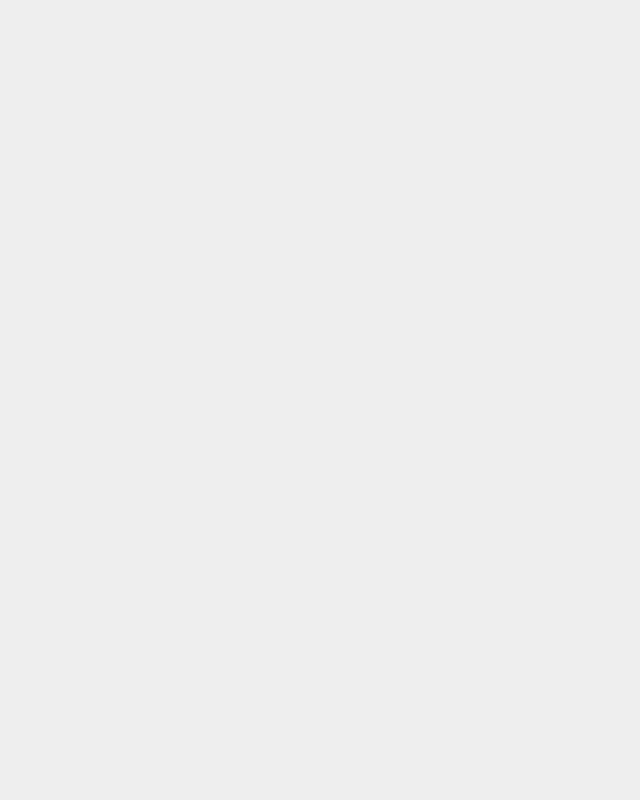
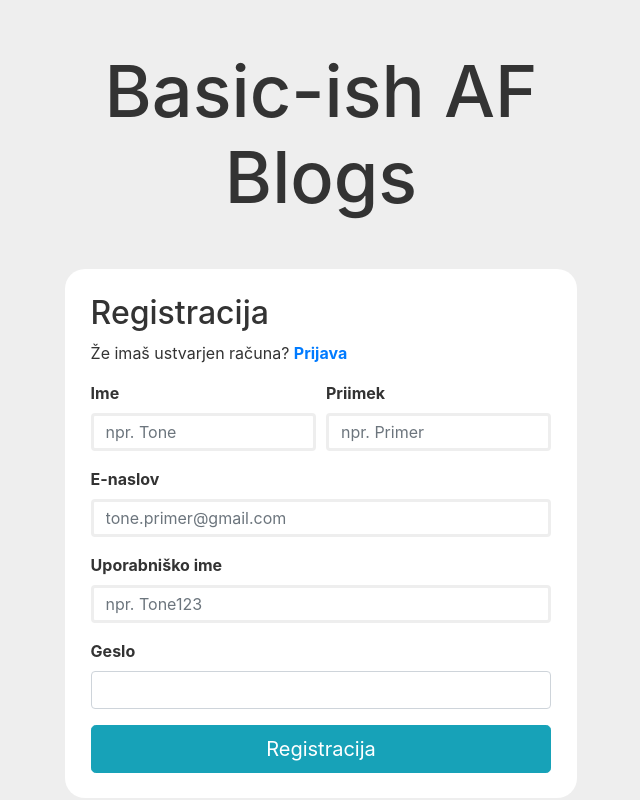
Before and after one commit to gale8/BlogAppDevleet, an Angular app in the folder blog-app/: page /registracija in a window 1280 px wide. Before the commit this address led to /. Shown: the whole page, without its empty margins (319-959 px from the left). Built offline with nearby package versions, Linux system fonts and the light colour scheme.

Commit message:
Implementacija zaslonske maske REGISTRACIJA.

```diff
--- a/blog-app/src/app/app-routing.module.ts
+++ b/blog-app/src/app/app-routing.module.ts
@@ -1,9 +1,11 @@
 import { NgModule } from '@angular/core';
 import { RouterModule, Routes } from '@angular/router';
 import {PrijavaComponent} from "./prijava/prijava.component";
+import {RegistracijaComponent} from "./registracija/registracija.component";
 
 const routes: Routes = [
-  {path:'prijava', component: PrijavaComponent}
+  {path:'prijava', component: PrijavaComponent},
+  {path:'registracija', component: RegistracijaComponent}
 ];
 
 @NgModule({
--- a/blog-app/src/app/app.module.ts
+++ b/blog-app/src/app/app.module.ts
@@ -5,11 +5,13 @@ import { AppRoutingModule } from './app-routing.module';
 import { AppComponent } from './app.component';
 import { PrijavaComponent } from './prijava/prijava.component';
 import {ReactiveFormsModule, FormsModule} from "@angular/forms";
+import { RegistracijaComponent } from './registracija/registracija.component';
 
 @NgModule({
   declarations: [
     AppComponent,
-    PrijavaComponent
+    PrijavaComponent,
+    RegistracijaComponent
   ],
     imports: [
         BrowserModule,
--- a/blog-app/src/app/prijava/prijava.component.html
+++ b/blog-app/src/app/prijava/prijava.component.html
@@ -4,14 +4,14 @@
 <!-- PRIJAVA FORM -->
 <form class="zacetni-obrazec mt-5" (ngSubmit)="prijava()">
   <h2>Prijava</h2>
-  <p>Še nimaš ustvarjenega računa? <b><a routerLink="/prijava">Registracija</a></b></p>
+  <p>Še nimaš ustvarjenega računa? <b><a routerLink="/registracija">Registracija</a></b></p>
   <div class="form-group">
     <label for="email"><b>E-naslov</b></label>
     <input id="email" class="form-control vnosno-polje" type="text" name="email" placeholder="tone.primer@gmail.com" [(ngModel)]="prijavaPodatki.email" required/>
   </div>
   <div class="form-group">
     <label for="geslo"><b>Geslo</b></label>
-    <input id="geslo" class="form-control" type="text" name="geslo" placeholder="geslo" [(ngModel)]="prijavaPodatki.geslo" required/>
+    <input id="geslo" class="form-control" type="text" name="geslo" [(ngModel)]="prijavaPodatki.geslo" required/>
   </div>
   <button type="submit" class="btn btn-lg btn-info" style="width: 100%">Prijava</button>
 </form>
--- /dev/null
+++ b/blog-app/src/app/registracija/registracija.component.html
@@ -0,0 +1,34 @@
+<!-- GLAVNI NASLOV -->
+<h1 class="mt-5 glavni-naslov">{{naslov}}</h1>
+
+<!-- REGISTRACIJA FORM -->
+<form class="zacetni-obrazec mt-5" (ngSubmit)="registracija()">
+
+  <h2>Registracija</h2>
+  <p>Že imaš ustvarjen računa? <b><a routerLink="/prijava">Prijava</a></b></p>
+
+  <div class="form-row mb-3">
+    <div class="col">
+      <label for="ime"><b>Ime</b></label>
+      <input id="ime" class="form-control vnosno-polje" type="text" name="ime" placeholder="npr. Tone" [(ngModel)]="registracijaPodatki.ime" required/>
+    </div>
+    <div class="col">
+      <label for="priimek"><b>Priimek</b></label>
+      <input id="priimek" class="form-control vnosno-polje" type="text" name="priimek" placeholder="npr. Primer" [(ngModel)]="registracijaPodatki.priimek" required/>
+    </div>
+  </div>
+
+  <div class="form-group">
+    <label for="email"><b>E-naslov</b></label>
+    <input id="email" class="form-control vnosno-polje" type="text" name="email" placeholder="tone.primer@gmail.com" [(ngModel)]="registracijaPodatki.email" required/>
+  </div>
+  <div class="form-group">
+    <label for="username"><b>Uporabniško ime</b></label>
+    <input id="username" class="form-control vnosno-polje" type="text" name="username" placeholder="npr. Tone123" [(ngModel)]="registracijaPodatki.username" required/>
+  </div>
+  <div class="form-group">
+    <label for="geslo"><b>Geslo</b></label>
+    <input id="geslo" class="form-control" type="text" name="geslo" [(ngModel)]="registracijaPodatki.geslo" required/>
+  </div>
+  <button type="submit" class="btn btn-lg btn-info" style="width: 100%">Registracija</button>
+</form>
--- /dev/null
+++ b/blog-app/src/app/registracija/registracija.component.ts
@@ -0,0 +1,31 @@
+import { Component, OnInit } from '@angular/core';
+
+@Component({
+  selector: 'app-registracija',
+  templateUrl: './registracija.component.html',
+  styleUrls: ['./registracija.component.css']
+})
+export class RegistracijaComponent implements OnInit {
+
+  naslov = "Basic-ish AF Blogs";
+
+  registracijaPodatki = {
+    email: "",
+    geslo: "",
+    ime: "",
+    priimek: "",
+    username: ""
+  };
+
+  constructor() { }
+
+  ngOnInit(): void {
+  }
+
+  registracija() {
+    // TODO filtriranje in preverjanje INPUT-a!!!
+    console.log(this.registracijaPodatki);
+    // TODO posli podatke na streznik za avtorizacijo s pomocjo SERVICE-a!!!
+  }
+
+}
```
Also changed, not shown: blog-app/src/app/registracija/registracija.component.css (added), 1 other file (tests, documents, lock files or other folders).
